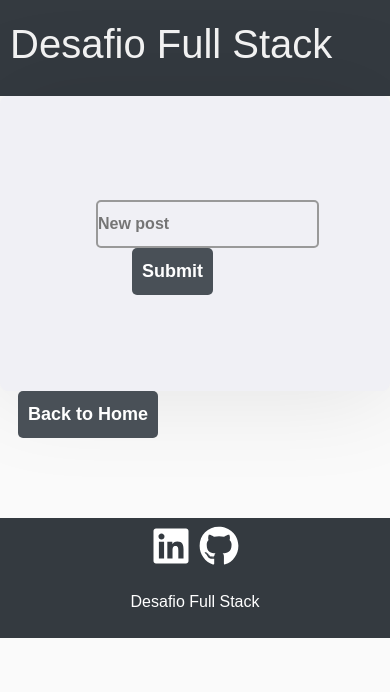
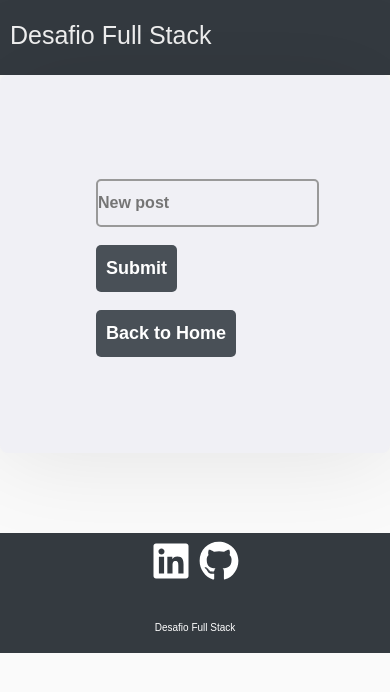
Before and after one commit to vinirb15/posts_page, a React (Create React App) app in the folder frontend/: page /post/new in a window 390 px wide. Shown: the top 692 px of the page. Built offline with nearby package versions, Linux system fonts and the light colour scheme; the HTML template or start-up script is replaced by a standard one.

Commit message:
styles responsive

```diff
--- a/frontend/src/pages/createPost/index.js
+++ b/frontend/src/pages/createPost/index.js
@@ -24,13 +24,13 @@ export default function Create() {
         }
     }
 
-    function home(e){
+    function home(e) {
         e.preventDefault();
         history.push('/')
     }
 
     return (
-        <div className="new-incident">
+        <div className="new-post">
             <div className="content">
 
                 <form onSubmit={newPost}>
@@ -42,9 +42,9 @@ export default function Create() {
 
                     />
                     <button className="button" type="submit">Submit</button>
+                    <button className="button buttonBack" onClick={home} type="button">Back to Home</button>
                 </form>
             </div>
-            <button className="button buttonBack" onClick={home} type="button">Back to Home</button>
         </div>
     )
 }
--- a/frontend/src/pages/createPost/styles.css
+++ b/frontend/src/pages/createPost/styles.css
@@ -1,8 +1,12 @@
+html {
+    font-size: 62.5%;
+}
+
  .content {
     width: 100%;
-    padding: 96px;
+    padding: 9.6rem;
     background: #f0f0f5;
-    box-shadow: 0 0 100px rgba(0, 0, 0, 0.1);
+    box-shadow: 0 0 10rem rgba(0, 0, 0, 0.1);
     border-radius: 8px;
 
     display: flex;
@@ -12,23 +16,23 @@
 
  .content section {
     width: 100%;
-    max-width: 380px;
+    max-width: 38rem;
 }
 
  .content section h1{
-    margin: 64px 0 32px;
-    font-size: 32px;
+    margin: 6.4rem 0 3.2rem;
+    font-size: 3.2rem;
 }
 
  .content section p {
-    font-size: 18px;
+    font-size: 1.8re,;
     color: #737280;
-    line-height: 32px;
+    line-height: 3.2rem;
 }
 
  .content form {
     width: 100%;
-    max-width: 450px;
+    max-width: 45rem;
 }
 
  .content form input {
@@ -37,16 +41,33 @@
 }
 
 .button {
-    padding: 10px;
+    padding: 1rem;
     border-radius: 5px;
     border: 0;
     background: #495057;
     color: #fff;
-    font-size: 18px;
+    font-size: 1.8rem;
     font-weight: bold;
     cursor: pointer;
+    margin: 0;
+    margin-top: 1em;
+    margin-left: 2rem;
 }
 
-.buttonBack {
-    margin-left: 1em;
+.button:hover {
+    opacity: 0.8;
 }
+
+.new-post {
+    display: flex;
+    flex-direction: column;
+    flex-wrap: wrap;
+    align-items: center;
+    justify-content: center;
+}
+
+@media (max-width: 760px){
+    .button {
+        margin-left: 0;
+    }
+}
--- a/frontend/src/pages/home/styles.css
+++ b/frontend/src/pages/home/styles.css
@@ -1,26 +1,28 @@
+html {
+    font-size: 62.5%;
+}
+
 .posts-list {
-    max-width: 700px;
-    margin: 20px auto 0;
-    padding: 0 20px;
+    display: flex;
+    flex-direction: column;
+    text-align: start;
+    justify-content: center;
+    width: 80%;
+    margin: 2rem auto 0;
+    padding: 0 2rem;
 }
 
 .posts-list article {
     background: #fff;
     border: 1px solid #ddd;
     border-radius: 5px;
-    padding: 20px;
-    margin-top: 20px;
-}
-
-.posts-list p {
-    font-size: 16px;
-    color: #999;
-    margin-top: 5px;
-    line-height: 24px;
+    padding: 2rem;
+    margin-top: 2rem;
 }
 
 .posts-list article a {
-    height: 42px;
+    height: 4rem;
+    width: 50%;
     border-radius: 5px;
     border: 2px solid #495057;
     background: none;
@@ -33,6 +35,8 @@
     justify-content: center;
     align-items: center;
     transition: all 0.2s;
+    max-width: 30%;
+    margin: 2rem auto 0;
 }
 
 .posts-list article a:hover {
@@ -40,34 +44,23 @@
     color: #fff;
 }
 
-.posts-list .actions {
-    display: flex;
-    justify-content: space-between;
-    margin-bottom: 20px;
+.posts-list h2 {
+    font-size: 2.5rem;
 }
 
-.posts-list .actions button {
-    padding: 10px;
+.posts-list button {
+    padding: 1rem;
     border-radius: 5px;
     border: 0;
     background: #495057;
     color: #fff;
-    font-size: 16px;
+    font-size: 1.6rem;
     font-weight: bold;
     cursor: pointer;
 }
 
-.posts-list .actions button:hover {
+.posts-list button:hover {
     opacity: .8;
-}
-
-.posts-list .actions button[disabled] {
-    opacity: 0.5;
-    cursor: pointer;
-}
-
-.posts-list .actions button[disabled]:hover {
-    opacity: 0.5;
 }
 
 .containerUtils {
@@ -109,3 +102,14 @@ input {
     background: #495057;
     color: #fff;
 }
+
+@media (max-width: 760px) {
+    .posts-list h2 {
+        font-size: 1.5rem;
+    }
+
+    .posts-list article a {
+        font-size: 1.5rem;
+        height: 3rem;
+    }
+}
--- a/frontend/src/pages/singlePost/index.js
+++ b/frontend/src/pages/singlePost/index.js
@@ -61,7 +61,7 @@ export default class Posts extends Component {
                     </article>
                 ))}
                 <div className='utilsContainer'>
-                    <input
+                    <textarea
                         placeholder="new comment"
                         value={comment}
                         onChange={e => this.createComment(e.target.value)}
--- a/frontend/src/pages/singlePost/styles.css
+++ b/frontend/src/pages/singlePost/styles.css
@@ -1,36 +1,53 @@
+html {
+    font-size: 62.5%;
+}
+
 .post-info {
-    max-width: 700px;
-    margin: 20px auto 0;
-    padding: 20px;
+    max-width: 70rem;
+    margin: 2rem auto 0;
+    padding: 2rem;
     background: #fff;
     border-radius: 5px;
     border: 1px solid #ddd;
 }
 
 .post-info {
-    font-size: 20px;
+    font-size: 2rem;
 }
 
 .post-info p {
     color: #666;
-    line-height: 24px;
-    margin-top: 5px;
-}
-
-.post-info p a {
-    color: #069;
+    line-height: 2.4rem;
+    margin-top: 0.5rem;
 }
 
 .button {
     text-decoration: none;
-    padding: 10px;
+    padding: 1rem;
+    height: 5rem;
     border-radius: 5px;
     border: 0;
     background: #495057;
     color: #fff;
-    margin-left: 2em;
+    margin-left: 8rem;
 }
 
 .utilsContainer {
-    margin-top: 2em;
+    display: flex;
+    flex-wrap: wrap;
+    margin-top: 3rem;
 }
+
+textarea {
+    width: 20rem;
+    height: 10rem;
+}
+
+@media (max-width: 760px) {
+    html {
+        font-size: 40.5%;
+    }
+    .button {
+        height: auto;
+    }
+}
```
